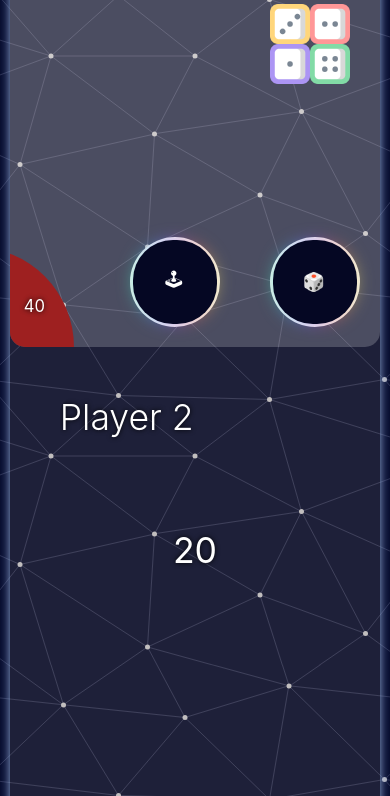
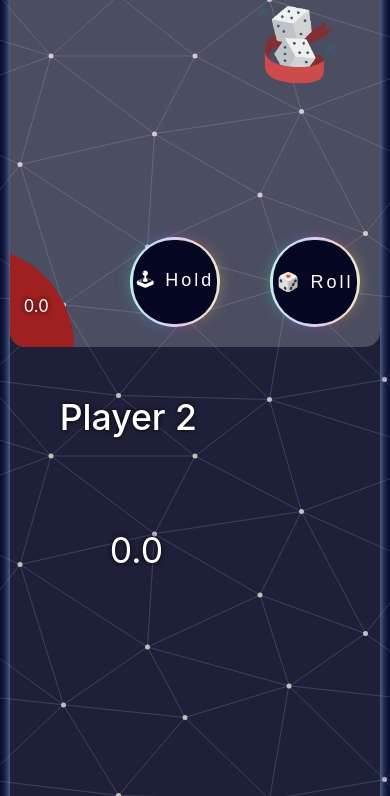
Before and after one commit to MohamedSaid7102/website--luck-game, a plain HTML site: page public/index.html in a window 390 px wide. Shown: the part 535-1331 px from the top of the page. Drawn offline with Linux system fonts and the light colour scheme.

Commit message:
rolling dice behaviour & fixed some responsiveness issues

```diff
--- a/public/index.html
+++ b/public/index.html
@@ -36,7 +36,7 @@
           <p id="new-game-btn">🆕 New Game</p>
         </button>
         <picture class="dice-area">
-          <img src="./assets/images/dices.png" alt="dice" />
+          <img id="dice" src="./assets/images/dice-img.png" alt="dice" />
         </picture>
         <button class="btn btn--glow-bg roll-btn">
           <span></span><span></span>
--- a/public/script/index.js
+++ b/public/script/index.js
@@ -1,36 +1,49 @@
 // Public Vars
 const maxScore = 20;
+let random = Math.floor(Math.random() * 7);
 
 // Public DOM Vars
 const maxScoreContainer = document.querySelector('.max-score');
+const diceImage = document.getElementById('dice');
+const player1FinalScore = document.getElementsByClassName(
+  'player1__final-score'
+)[0];
+const player2FinalScore = document.getElementsByClassName(
+  'player2__final-score'
+)[0];
+const player1CurrentScore = document.getElementsByClassName(
+  'player1__current-score'
+)[0];
+const player2CurrentScore = document.getElementsByClassName(
+  'player2__current-score'
+)[0];
 
 function gameInit() {
-  maxScoreContainer.textContent = maxScore;
+  rollingEffect();
+  maxScoreContainer.textContent = maxScore; //set maximum score
+  // reset all players score
+  player1FinalScore.textContent =
+    player2FinalScore.textContent =
+    player1CurrentScore.textContent =
+    player2CurrentScore.textContent =
+      '0.0';
 }
 
+function rollTheDice() {
+  random = Math.floor(Math.random() * 7);
+  diceImage.setAttribute('src', `./assets/images/dice-${random}.png`);
+  return random;
+}
+
+function rollingEffect() {
+  let rolling = setInterval(rollTheDice, 100);
+  setTimeout(() => {
+    clearInterval(rolling);
+    diceImage.setAttribute('src', `./assets/images/dice-img.png`);
+  }, 2000);
+}
 // Manipulating dom
 
 // Main Invokation
 
 gameInit();
-
-// Game Layout Edit scritp
-let browserWidth = document.documentElement.clientWidth;
-const newGameBtn = document.getElementById('new-game-btn');
-const rollBtn = document.getElementById('roll-btn');
-const holdBtn = document.getElementById('hold-btn');
-const mediaBreakPoint = 750;
-const editBtnContentOnResize = () => {
-  browserWidth = document.documentElement.clientWidth;
-  if (browserWidth <= mediaBreakPoint) {
-    newGameBtn.innerText = '🆕';
-    rollBtn.innerText = '🎲';
-    holdBtn.innerText = '🕹';
-  } else {
-    newGameBtn.innerText = '🆕 New Game';
-    rollBtn.innerText = '🎲 Roll';
-    holdBtn.innerText = '🕹 Hold';
-  }
-};
-window.addEventListener('resize', editBtnContentOnResize);
-editBtnContentOnResize();
--- a/public/style/style.css
+++ b/public/style/style.css
@@ -81,20 +81,13 @@ body {
 /* End active state */
 
 .game-area [class*='player'] [class*='__name'] {
-  font-weight: 300;
-  font-size: clamp(20px, 4vw + 2rem, 6rem);
+  font-weight: 500;
+  font-size: clamp(20px, 4vw + 4rem, 6rem);
   white-space: nowrap;
 }
 
 .game-area [class*='player'] [class*='final-score'] {
   font-size: clamp(20px, 3vw + 1rem, 6rem);
-  margin: auto; /* to keet radius circle */
-  border: 1px solid #333;
-  border-radius: 100%;
-  -webkit-border-radius: 100%;
-  -moz-border-radius: 100%;
-  -ms-border-radius: 100%;
-  -o-border-radius: 100%;
   margin-bottom: 14rem;
 }
 /* Active state */
@@ -162,7 +155,11 @@ body {
 
 .game-area .controllers .dice-area {
   margin: auto;
-  margin-top: 8rem;
+  transform: translateX(-13%);
+  -webkit-transform: translateX(-13%);
+  -moz-transform: translateX(-13%);
+  -ms-transform: translateX(-13%);
+  -o-transform: translateX(-13%);
 }
 .game-area .controllers .dice-area img {
   width: 100%;
@@ -337,18 +334,24 @@ body {
     -o-border-radius: 100%;
   }
 
-  .game-area [class*='player'].active [class*='__final-score']{
+  .game-area [class*='player'].active [class*='__final-score'] {
     margin-bottom: 30rem;
   }
 
-  .game-area [class*='player'].not-active [class*='__final-score']{
-    margin: 0 auto;
+  .game-area [class*='player'].not-active [class*='__final-score'] {
+    /* margin: 0 auto; */
     margin-bottom: 3rem;
     height: max-content;
   }
 
   .game-area [class*='player'] {
     overflow: hidden;
+  }
+}
+
+@media (max-width: 400px) {
+  .game-area [class*='player'] [class*='__name'] {
+    font-size: clamp(20px, 4vw + 2rem, 6rem);
   }
 }
 
@@ -366,8 +369,10 @@ body {
 @media (max-width: 500px) {
   .game-area [class*='player'] [class*='__final-score'] {
     border: none;
+    text-align-last: left;
+    font-size: clamp(20px, 4vw + 2rem, 5rem);
+    margin-bottom: 22rem;
     margin-left: 0;
-    font-size: clamp(20px, 4vw + 2rem, 5rem);
   }
   .game-area [class*='player'] [class*='__name'] {
     margin: 0;
```
Also changed, not shown: public/script/btnsLayoutEdit.js (added, +20 -0 lines), public/assets/images/dice-0.png (added), public/assets/images/dice-1.png (added), public/assets/images/dice-2.png (added), public/assets/images/dice-3.png (added), public/assets/images/dice-4.png (added), public/assets/images/dice-5.png (added), public/assets/images/dice-6.png (added), public/assets/images/dice-img.png (added), public/assets/images/dices.png (deleted), 1 other file.
